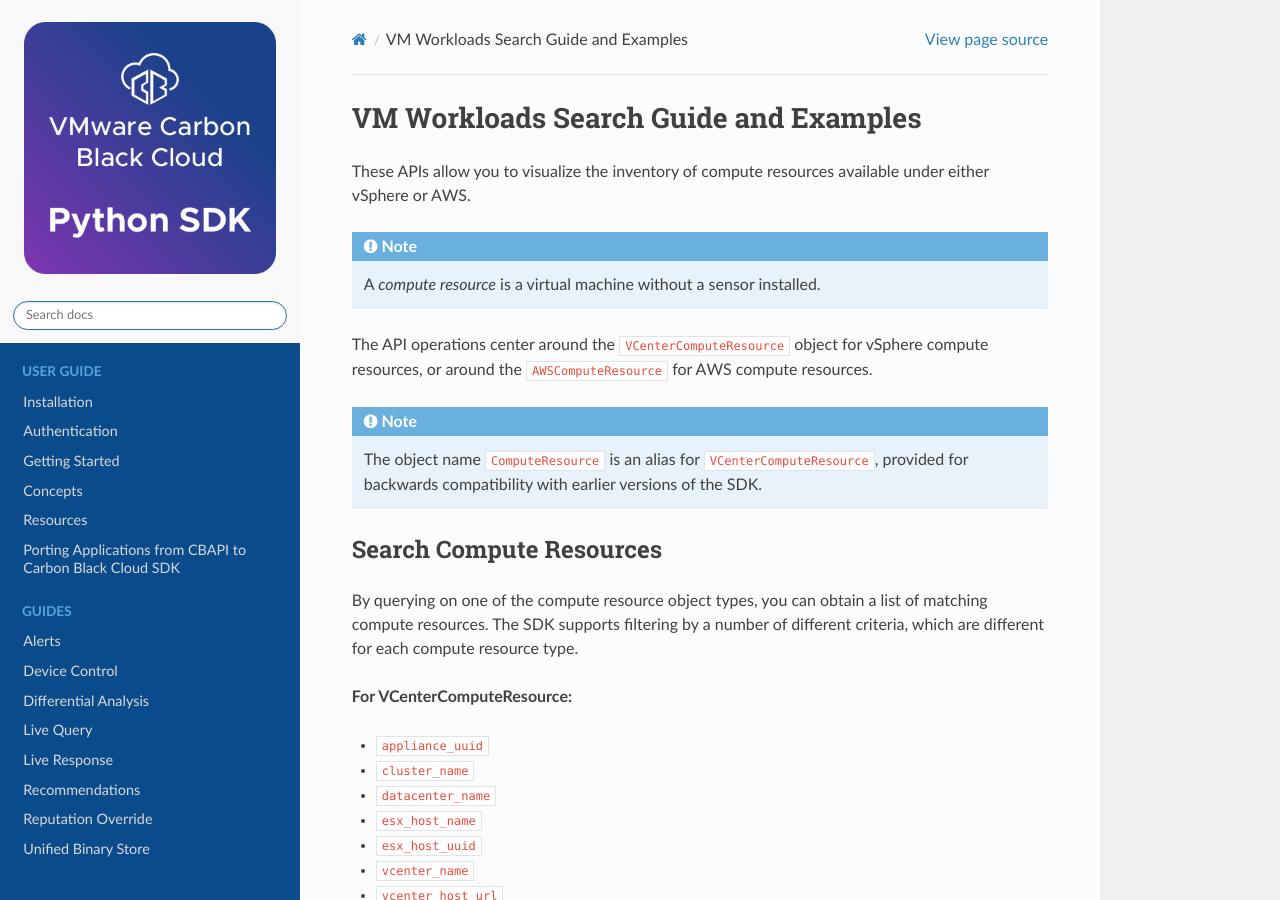
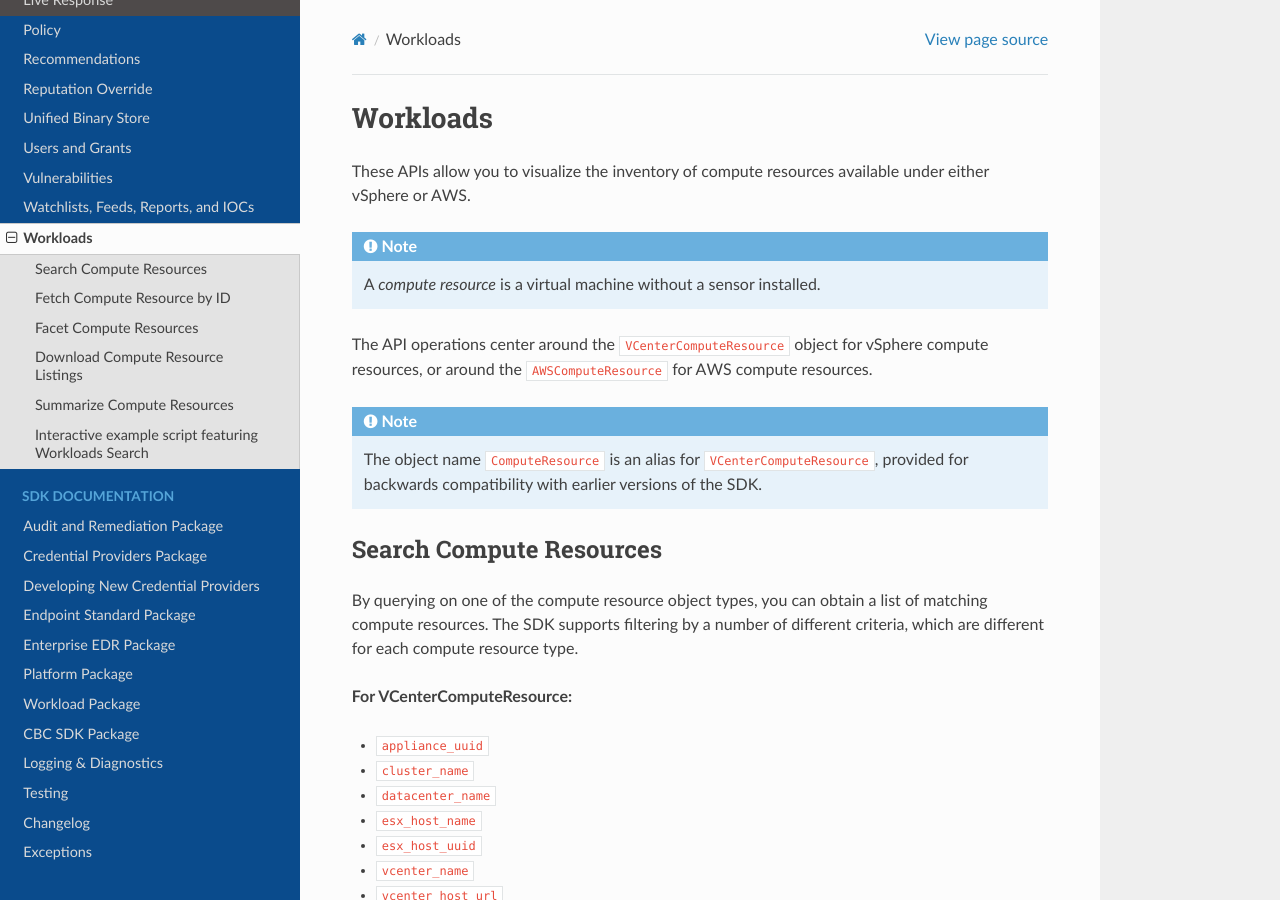
Before and after one commit to carbonblack/carbon-black-cloud-sdk-python, a Sphinx documentation site: the page built from docs/workload.rst, in a window 1280 px wide and 900 px high. Built offline with Sphinx 7.4.7 and the Read the Docs theme 2.0.0, drawn with Linux system fonts in a browser that asks for light colours; pages that are not in the unit, such as notebooks, are missing from menus.

Commit message:
reformatting sdk docs

```diff
--- a/docs/index.rst
+++ b/docs/index.rst
@@ -81,13 +81,14 @@
    differential-analysis
    live-query
    live-response
+   policy
    recommendations
    reputation-override
    unified-binary-store
    users-grants
    vulnerabilities
    watchlists-feeds-reports
-   workload`
+   workload
 
 Full SDK Documentation
 ----------------------
--- a/docs/policy.rst
+++ b/docs/policy.rst
@@ -1,6 +1,5 @@
-Policy - Core Prevention and Host-Based Firewall Examples
+Policy
 =========================================================
-
 
 A policy determines preventative behavior and establishes sensor settings. Each endpoint sensor or sensor group
 is assigned a policy.
--- a/docs/vulnerabilities.rst
+++ b/docs/vulnerabilities.rst
@@ -1,4 +1,4 @@
-Managing Vulnerabilities
+Vulnerabilities
 ========================
 
 The Vulnerability Assessment API allows users to view asset (Endpoint or Workload) vulnerabilities,
--- a/docs/workload.rst
+++ b/docs/workload.rst
@@ -1,4 +1,4 @@
-VM Workloads Search Guide and Examples
+Workloads
 ======================================
 
 These APIs allow you to visualize the inventory of compute resources available under either vSphere
```
